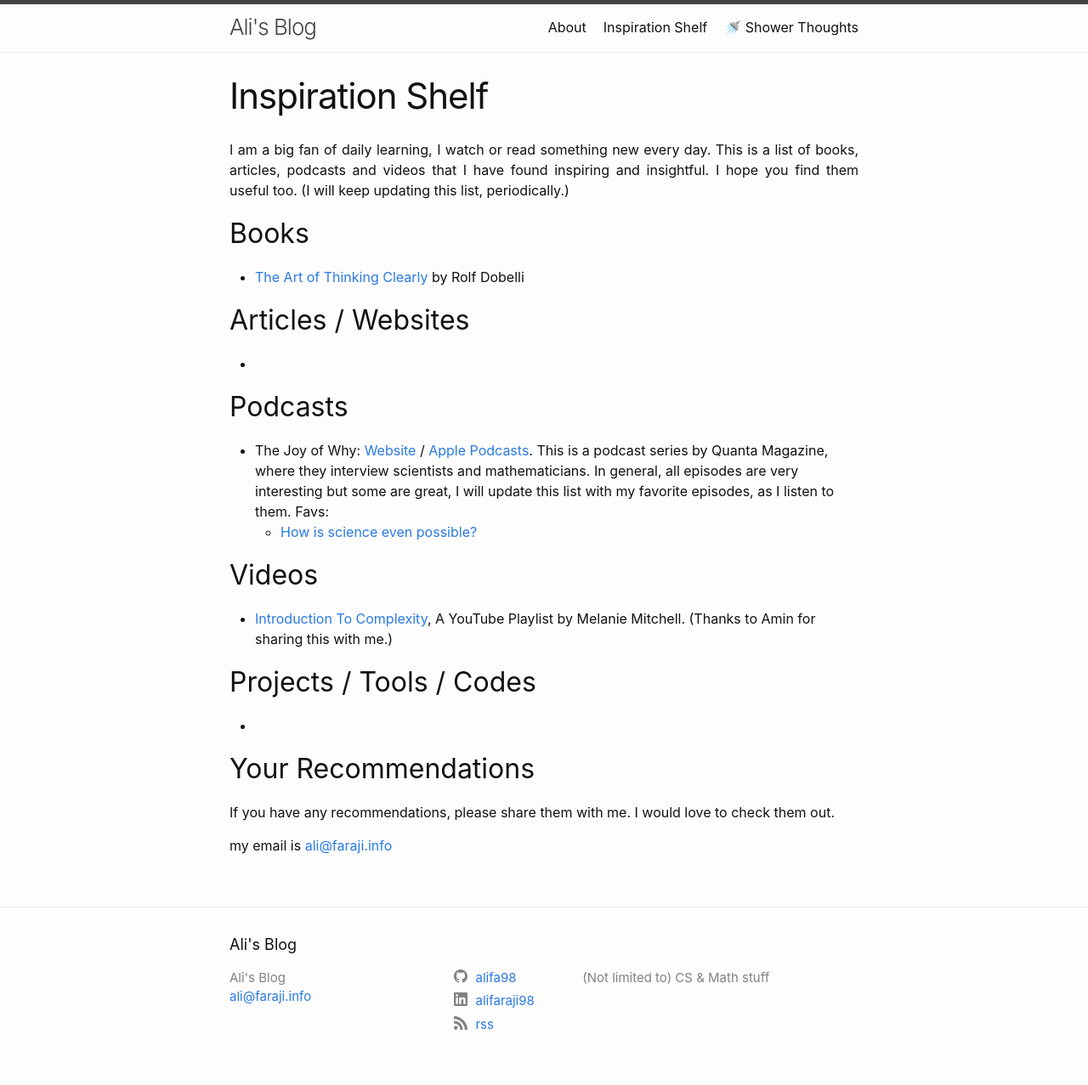
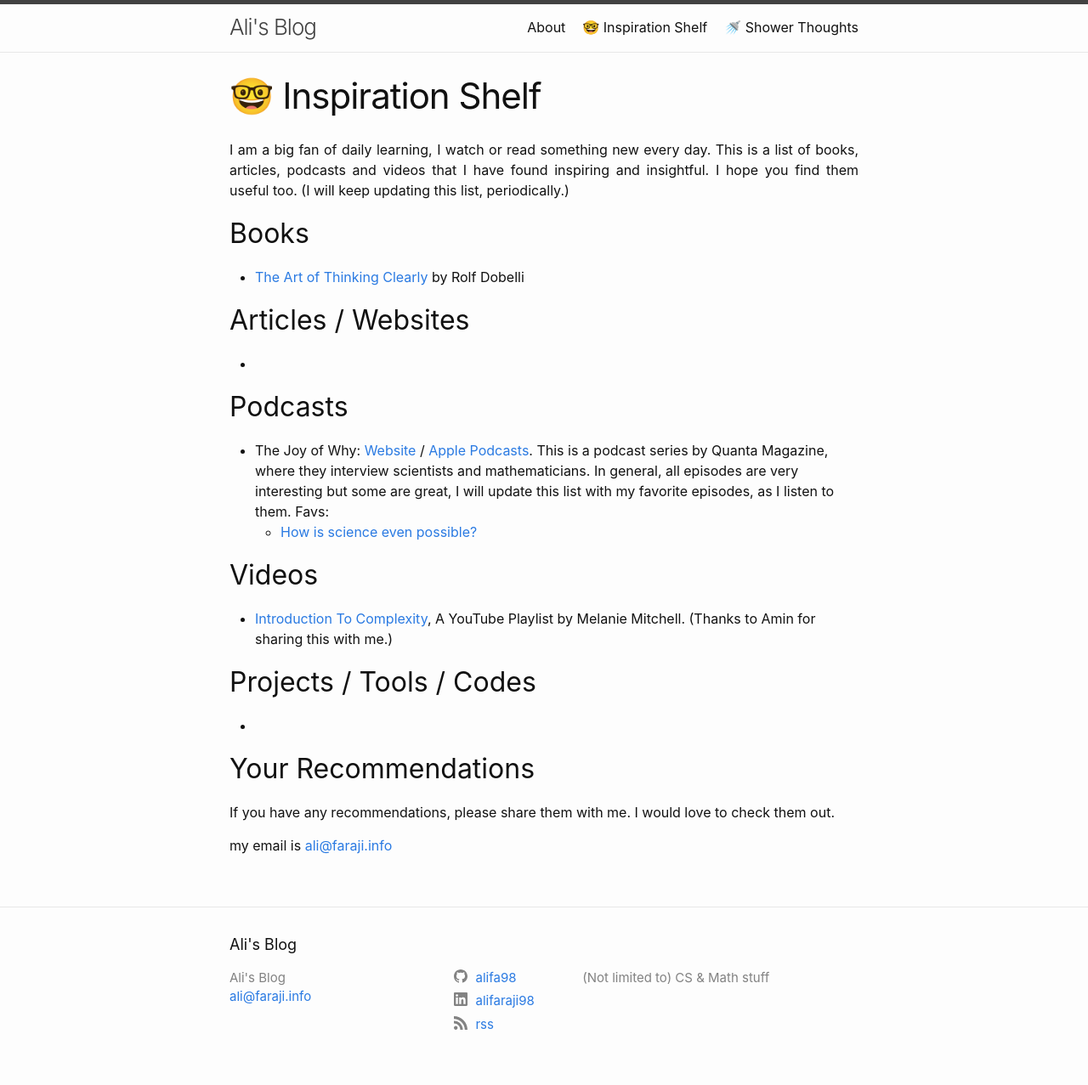
Before and after one commit to alifa98/blog, a Jekyll site: the page built from inspiration-shelf.md, in a window 1280 px wide. Shown: the whole page at 85% size. Built offline with Jekyll 4.4.1, drawn with Linux system fonts in a browser that asks for light colours.

```diff
--- a/inspiration-shelf.md
+++ b/inspiration-shelf.md
@@ -1,6 +1,6 @@
 ---
 layout: page
-title: Inspiration Shelf
+title: 🤓 Inspiration Shelf
 permalink: /inspiration-shelf/
 ---
 
```
